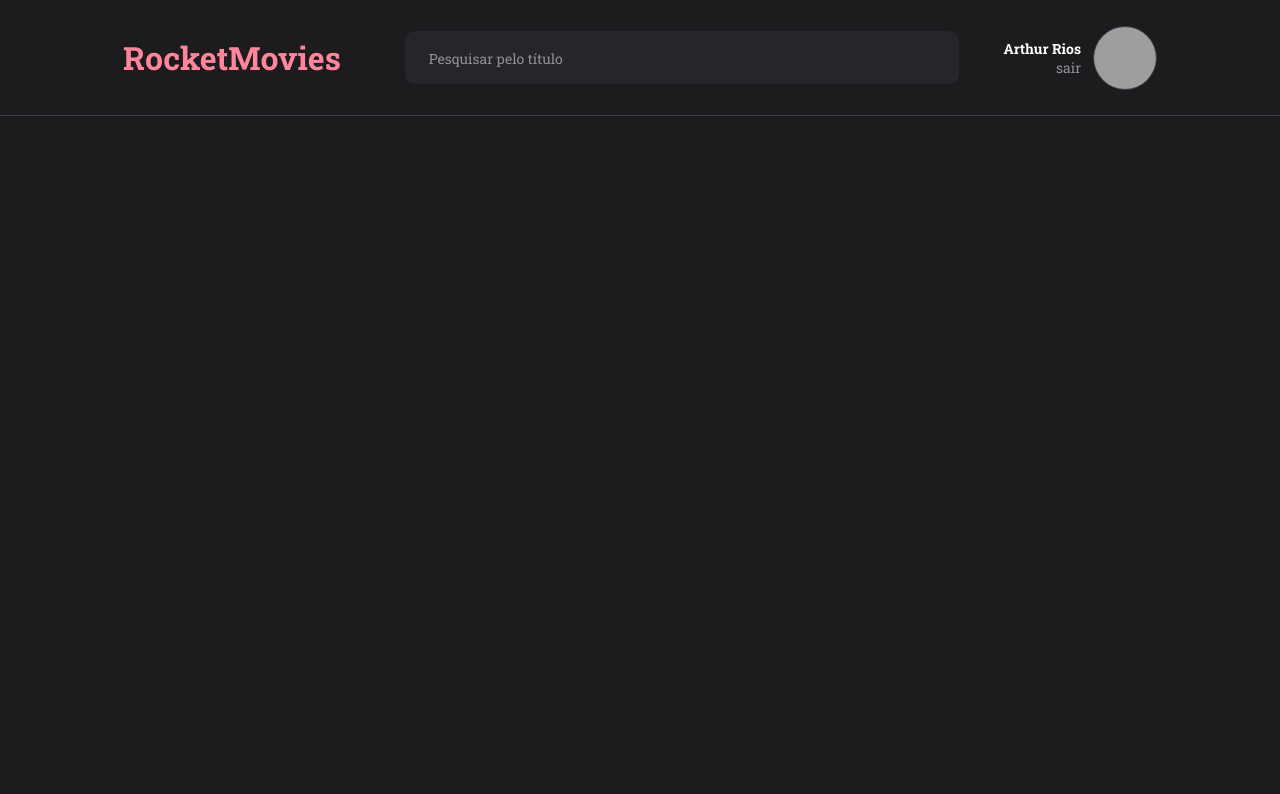
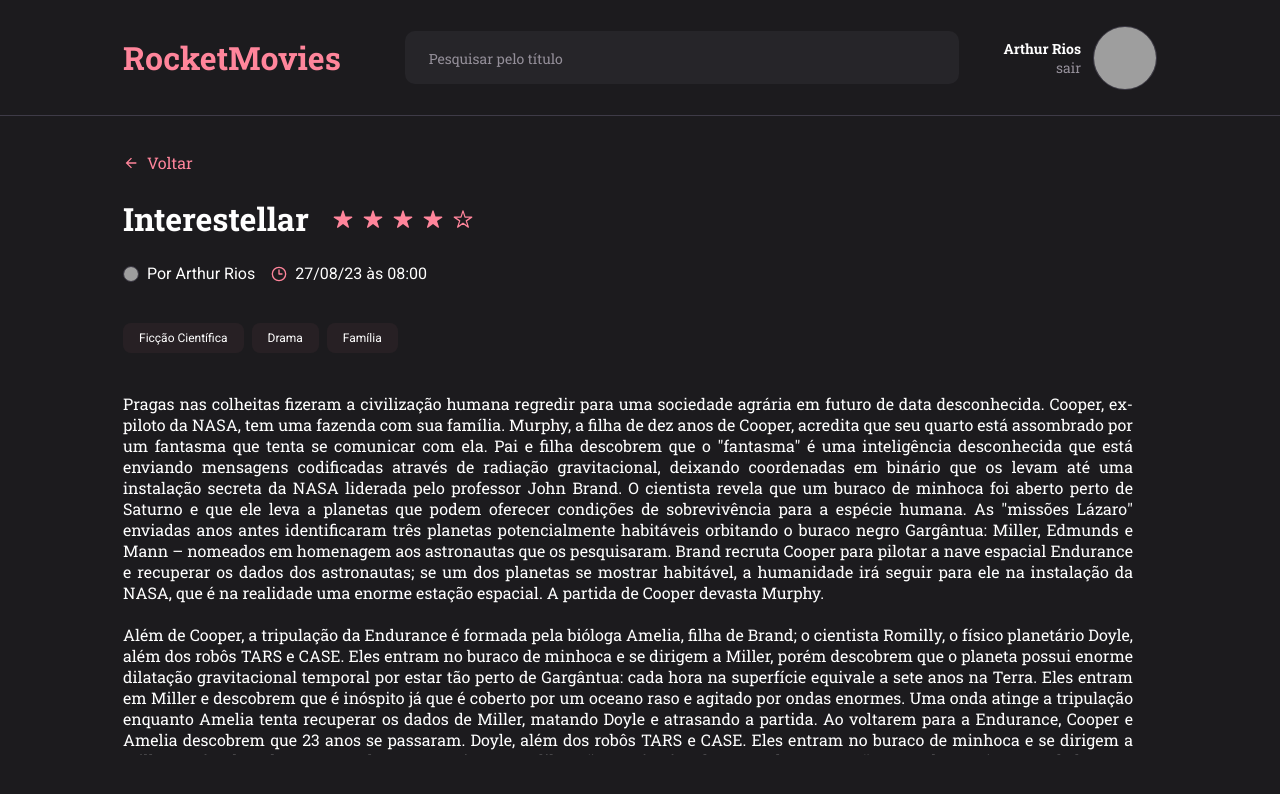
Before and after one commit to arthurrios/rocketmovies-web, a React (Vite) app: page / in a window 1280 px wide. Shown: the top 794 px of the page. Built offline with nearby package versions, Linux system fonts and the light colour scheme; grey boxes are pictures that could not be loaded.

Commit message:
create details page

```diff
--- a/package.json
+++ b/package.json
@@ -12,6 +12,7 @@
   "dependencies": {
     "react": "^18.2.0",
     "react-dom": "^18.2.0",
+    "react-icons": "^4.10.1",
     "react-router-dom": "^6.15.0",
     "styled-components": "^6.0.7"
   },
--- /dev/null
+++ b/src/components/ReturnButton/index.jsx
@@ -0,0 +1,11 @@
+import { IoMdArrowBack } from 'react-icons/io'
+import { Container } from './styles'
+
+export function ReturnButton({ ...props }) {
+  return (
+    <Container {...props}>
+      <IoMdArrowBack />
+      <p>Voltar</p>
+    </Container>
+  )
+}
--- /dev/null
+++ b/src/components/ReturnButton/styles.js
@@ -0,0 +1,12 @@
+import { styled } from 'styled-components'
+
+export const Container = styled.a`
+  display: flex;
+  gap: 0.5rem;
+  align-items: center;
+
+  background: transparent;
+  border: 0;
+
+  color: ${({ theme }) => theme.colors.pink};
+`
--- /dev/null
+++ b/src/components/Tag/index.jsx
@@ -0,0 +1,5 @@
+import { Container } from './styles'
+
+export function Tag({ title, ...props }) {
+  return <Container {...props}>{title}</Container>
+}
--- /dev/null
+++ b/src/components/Tag/styles.js
@@ -0,0 +1,10 @@
+import { styled } from 'styled-components'
+
+export const Container = styled.span`
+  font-family: 'Roboto', sans-serif;
+  font-size: 0.75rem;
+  padding: 0.5rem 1rem;
+  border-radius: 8px;
+  color: ${({ theme }) => theme.colors.white};
+  background-color: ${({ theme }) => theme.colors.pink_low};
+`
--- a/src/pages/Details/index.jsx
+++ b/src/pages/Details/index.jsx
@@ -1,9 +1,88 @@
+/* eslint-disable react/no-unescaped-entities */
+import { IoStar, IoStarOutline } from 'react-icons/io5'
+import { LuClock3 } from 'react-icons/lu'
 import { Header } from '../../components/Header'
+import { ReturnButton } from '../../components/ReturnButton'
+import { AuthorAndDate, Container, Tags, TitleWithStars } from './styles'
+import { Tag } from '../../components/Tag'
 
 export function Details() {
   return (
     <>
       <Header />
+      <Container>
+        <ReturnButton />
+        <main>
+          <TitleWithStars>
+            <h1>Interestellar</h1>
+            <div>
+              <IoStar />
+              <IoStar />
+              <IoStar />
+              <IoStar />
+              <IoStarOutline />
+            </div>
+          </TitleWithStars>
+          <AuthorAndDate>
+            <div>
+              <img
+                src="https://github.com/arthurrios.png"
+                alt="Foto do usuário"
+              />
+              <span>Por Arthur Rios</span>
+            </div>
+            <div>
+              <LuClock3 />
+              <span>27/08/23 às 08:00</span>
+            </div>
+          </AuthorAndDate>
+          <Tags>
+            <Tag title="Ficção Científica" />
+            <Tag title="Drama" />
+            <Tag title="Família" />
+          </Tags>
+          <p>
+            Pragas nas colheitas fizeram a civilização humana regredir para uma
+            sociedade agrária em futuro de data desconhecida. Cooper, ex-piloto
+            da NASA, tem uma fazenda com sua família. Murphy, a filha de dez
+            anos de Cooper, acredita que seu quarto está assombrado por um
+            fantasma que tenta se comunicar com ela. Pai e filha descobrem que o
+            "fantasma" é uma inteligência desconhecida que está enviando
+            mensagens codificadas através de radiação gravitacional, deixando
+            coordenadas em binário que os levam até uma instalação secreta da
+            NASA liderada pelo professor John Brand. O cientista revela que um
+            buraco de minhoca foi aberto perto de Saturno e que ele leva a
+            planetas que podem oferecer condições de sobrevivência para a
+            espécie humana. As "missões Lázaro" enviadas anos antes
+            identificaram três planetas potencialmente habitáveis orbitando o
+            buraco negro Gargântua: Miller, Edmunds e Mann – nomeados em
+            homenagem aos astronautas que os pesquisaram. Brand recruta Cooper
+            para pilotar a nave espacial Endurance e recuperar os dados dos
+            astronautas; se um dos planetas se mostrar habitável, a humanidade
+            irá seguir para ele na instalação da NASA, que é na realidade uma
+            enorme estação espacial. A partida de Cooper devasta Murphy.
+            <br />
+            <br />
+            Além de Cooper, a tripulação da Endurance é formada pela bióloga
+            Amelia, filha de Brand; o cientista Romilly, o físico planetário
+            Doyle, além dos robôs TARS e CASE. Eles entram no buraco de minhoca
+            e se dirigem a Miller, porém descobrem que o planeta possui enorme
+            dilatação gravitacional temporal por estar tão perto de Gargântua:
+            cada hora na superfície equivale a sete anos na Terra. Eles entram
+            em Miller e descobrem que é inóspito já que é coberto por um oceano
+            raso e agitado por ondas enormes. Uma onda atinge a tripulação
+            enquanto Amelia tenta recuperar os dados de Miller, matando Doyle e
+            atrasando a partida. Ao voltarem para a Endurance, Cooper e Amelia
+            descobrem que 23 anos se passaram. Doyle, além dos robôs TARS e
+            CASE. Eles entram no buraco de minhoca e se dirigem a Miller, porém
+            descobrem que o planeta possui enorme dilatação gravitacional
+            temporal por estar tão perto de Gargântua: cada hora na superfície
+            equivale a sete anos na Terra. Eles entram em Miller e descobrem que
+            é inóspito já que é coberto por um oceano raso e agitado por ondas
+            enormes.
+          </p>
+        </main>
+      </Container>
     </>
   )
 }
--- a/src/pages/Details/styles.js
+++ b/src/pages/Details/styles.js
@@ -0,0 +1,60 @@
+import { styled } from 'styled-components'
+
+export const Container = styled.div`
+  padding: 2.25rem 7.6875rem 0;
+
+  > main {
+    padding-right: 1.5rem;
+    max-height: 36.375rem;
+    width: 100%;
+    overflow-y: auto;
+
+    p {
+      margin-top: 2.5rem;
+      text-align: justify;
+    }
+  }
+`
+
+export const TitleWithStars = styled.div`
+  display: flex;
+  align-items: center;
+  gap: 1.5rem;
+  margin-top: 1.5rem;
+
+  > div {
+    display: flex;
+    gap: 0.625rem;
+    font-size: 1.25rem;
+    color: ${({ theme }) => theme.colors.pink};
+  }
+`
+export const AuthorAndDate = styled.div`
+  margin-top: 1.5rem;
+  font-family: 'Roboto', sans-serif;
+  display: flex;
+  gap: 1rem;
+  align-items: center;
+
+  > div {
+    display: flex;
+    gap: 0.5rem;
+    align-items: center;
+
+    img {
+      height: 1rem;
+      width: 1rem;
+      border-radius: 50%;
+      border: 1px solid ${({ theme }) => theme.colors.gray_600};
+    }
+
+    svg {
+      color: ${({ theme }) => theme.colors.pink};
+    }
+  }
+`
+export const Tags = styled.div`
+  display: flex;
+  gap: 0.5rem;
+  margin-top: 2.5rem;
+`
--- a/src/styles/global.js
+++ b/src/styles/global.js
@@ -32,4 +32,17 @@
   button:not(:disabled):hover, a:not(:disabled):hover {
     filter: brightness(0.9)
   }
+
+  ::-webkit-scrollbar {
+    width: 0.5rem;
+  }
+
+  ::-webkit-scrollbar-track {
+    width: 1.5rem;
+  }
+
+  ::-webkit-scrollbar-thumb {
+    border-radius: 8px;
+    background: ${({ theme }) => theme.colors.pink};
+  }
 `
```
Also changed, not shown: 1 other file (tests, documents, lock files or other folders).
